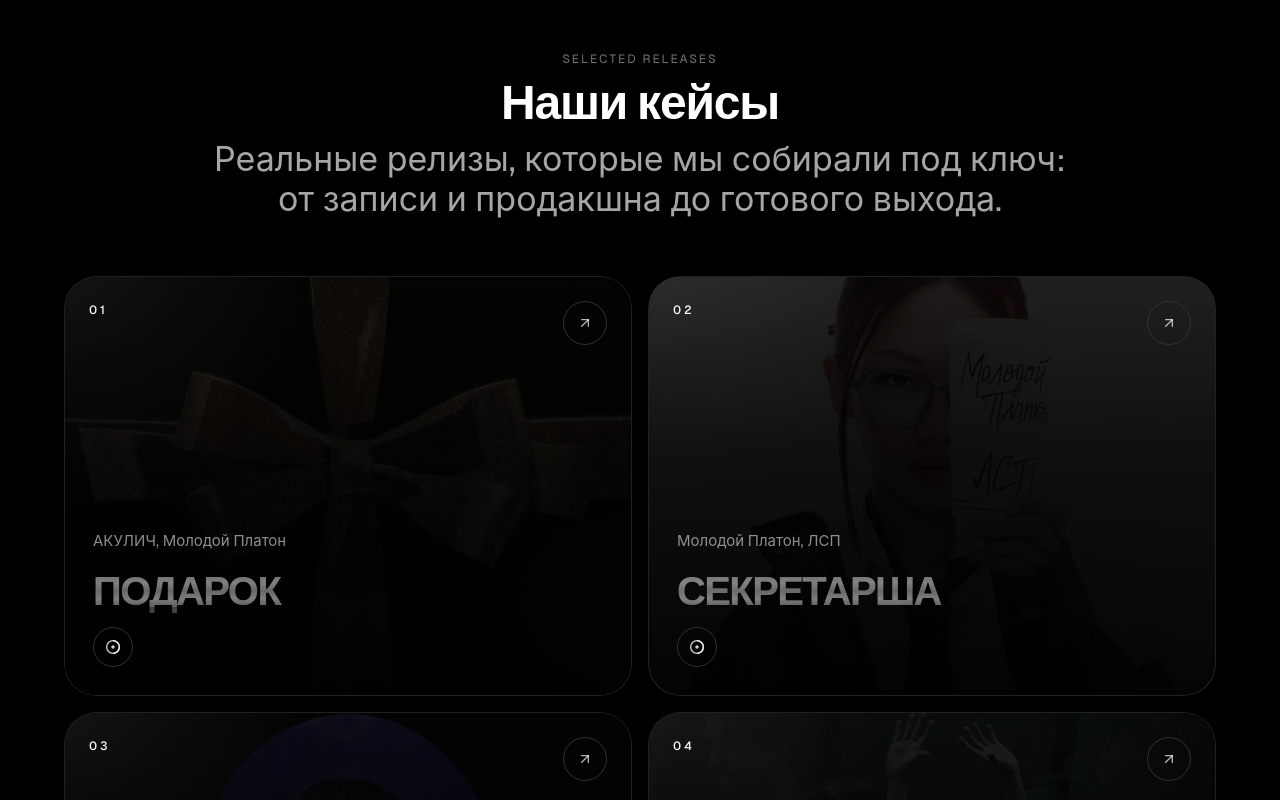
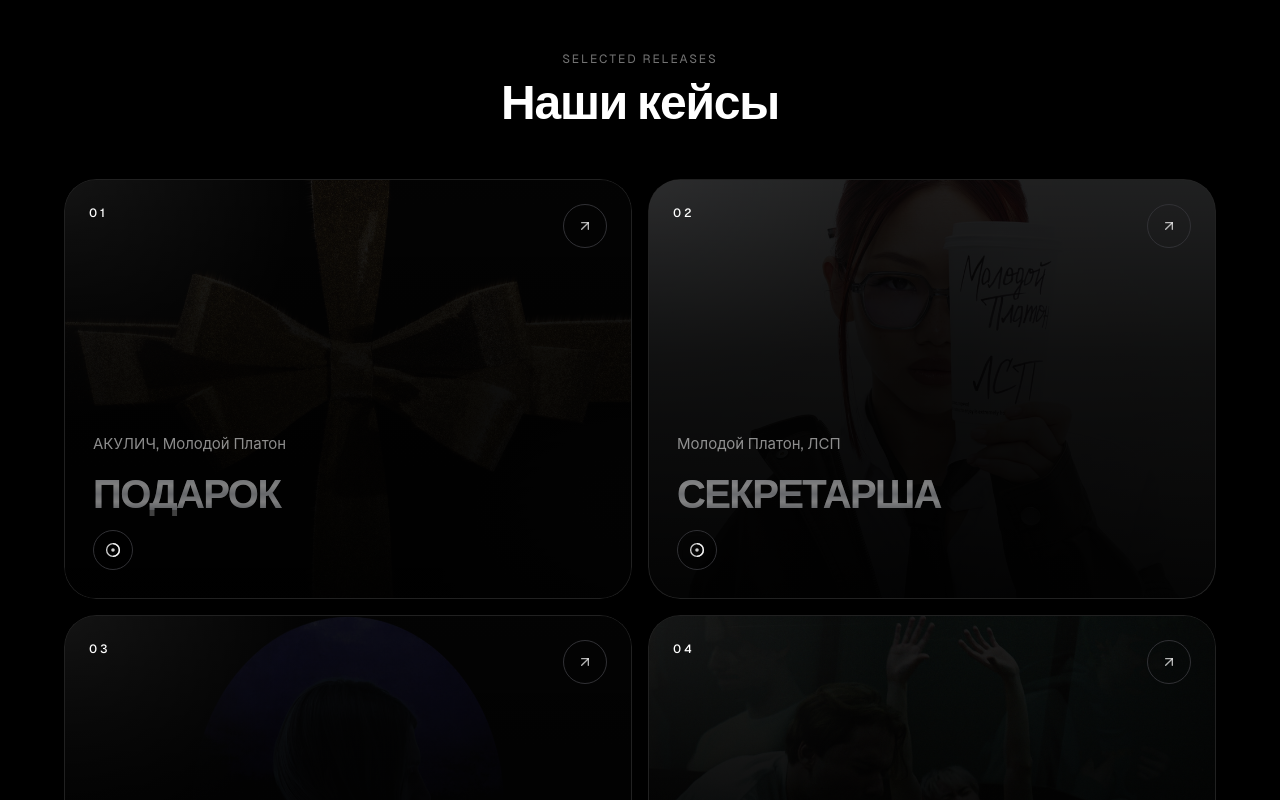
Before and after one commit to YaroslavSigidin/PULSAR, a React (Vite) app: page / in a window 1280 px wide. Shown: the part 3880-4680 px from the top of the page. Built offline with nearby package versions, Linux system fonts and the light colour scheme; no server answers.

Commit message:
Remove cases section subtitle

```diff
--- a/src/components/sections/CasesSection.tsx
+++ b/src/components/sections/CasesSection.tsx
@@ -162,9 +162,6 @@
         <Reveal className="mx-auto max-w-4xl text-center">
           <p className="text-xs tracking-[0.16em] text-white/45">SELECTED RELEASES</p>
           <h2 className="mt-2 text-4xl font-semibold tracking-tight md:text-5xl">Наши кейсы</h2>
-          <p className="mx-auto mt-4 max-w-4xl text-xl text-white/65 md:text-[34px] md:leading-[1.18]">
-            Реальные релизы, которые мы собирали под ключ: от записи и продакшна до готового выхода.
-          </p>
         </Reveal>
 
         <ul className="mt-14 grid gap-4 md:grid-cols-2">
```
